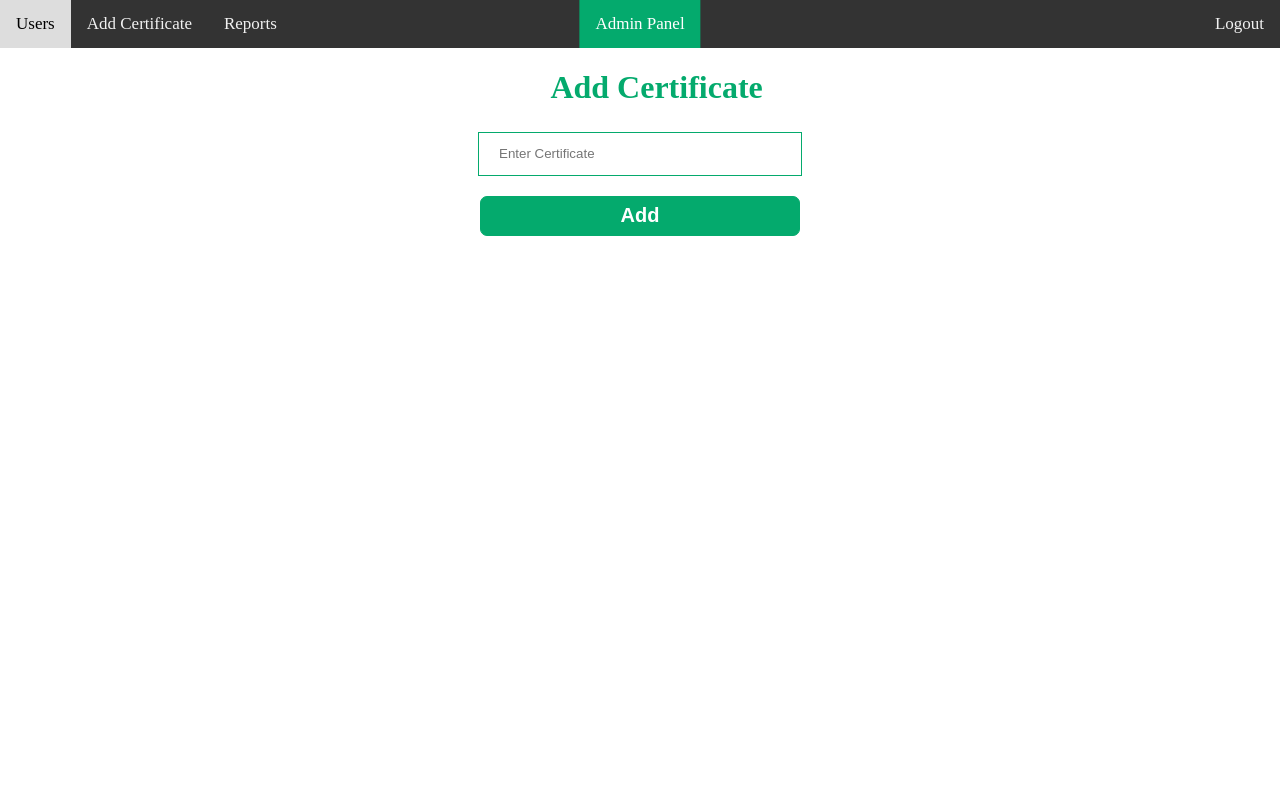
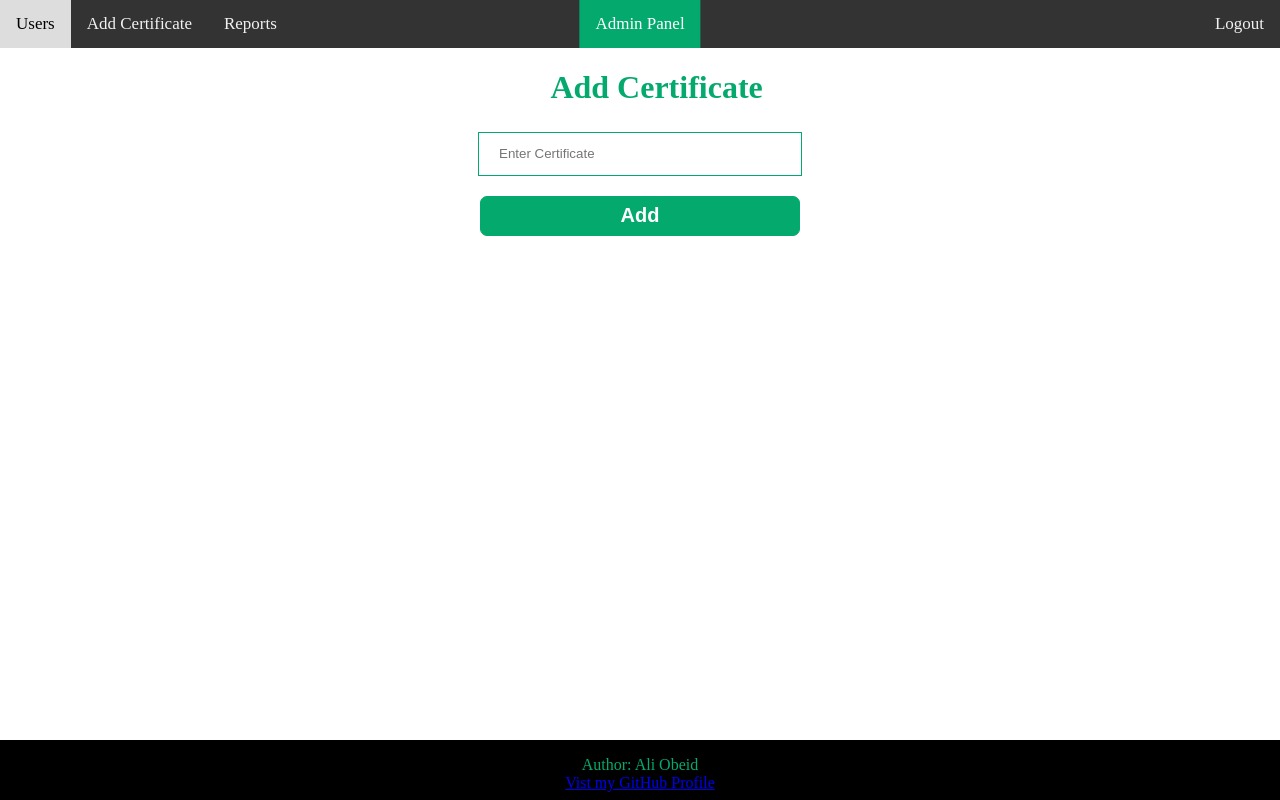
Before and after one commit to AliObeid01/admin-users-roles, a Vue app in the folder frontend/: page /add_certificate in a window 1280 px wide. Shown: the top 800 px of the page. Built offline with nearby package versions, Linux system fonts and the light colour scheme; sample sign-in values are in the browser's storage.

Commit message:
frontend:fix design of some pages

```diff
--- a/frontend/src/views/AddCertificate.vue
+++ b/frontend/src/views/AddCertificate.vue
@@ -9,17 +9,19 @@
     <button type="submit">Add</button>
     </form>
 </div>
-
+<Footer/>
 </div>
 </template>
 
 <script>
 import Header from '../components/HeaderView.vue'
+import Footer from '../components/FooterView.vue'
 import axios from 'axios'
 export default {
     name: 'AddCertificate',
     components:{
      Header,
+     Footer,
     },
     data() {
      return {
--- a/frontend/src/views/LoginView.vue
+++ b/frontend/src/views/LoginView.vue
@@ -17,6 +17,9 @@
 </template>
 
 <style>
+body{
+ overflow: hidden;
+}
  .login input{
     width:300px;
     height:40px;
```
Also changed, not shown: frontend/src/App.vue (line endings or trailing spaces).
